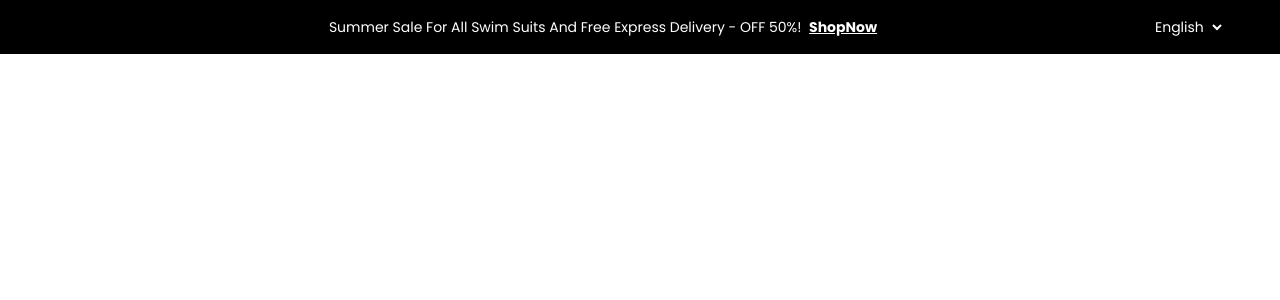
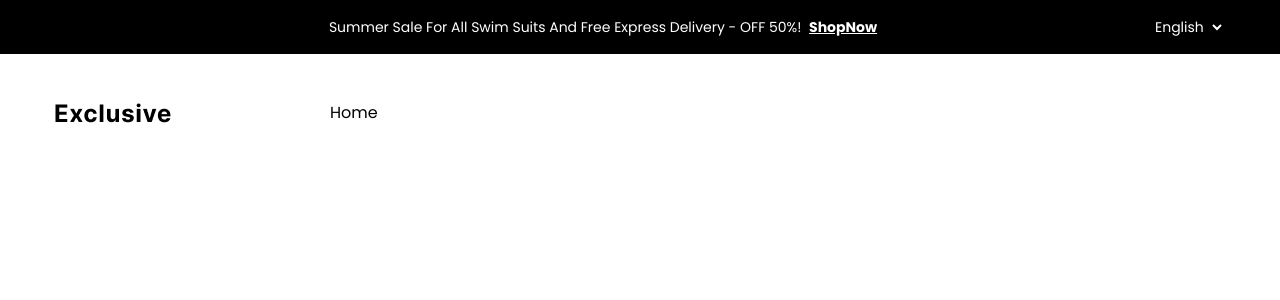
Before and after one commit to Fahim-Hossain-Munna/E-com, a Vue app: page / in a window 1280 px wide. Shown: the top 300 px of the page. Built offline with nearby package versions, Linux system fonts and the light colour scheme.

Commit message:
menu part design complete

```diff
--- a/src/components/Header/Header.vue
+++ b/src/components/Header/Header.vue
@@ -16,5 +16,20 @@
             </select>
         </div>
     </header>
-
+    <nav>
+        <div class="max-w-[1170px] mx-auto mt-[47px] mb-[23px] flex items-center">
+            <div class="w-[23.5%]">
+                <picture>
+                <img src="../../assets/uploads/logo/logo.png" alt="../../assets/uploads/logo/logo.png">
+                </picture>
+            </div>
+            <div class="w-[46.5%]">
+                <ul class="flex justify-start gap-12 font-pop text-base">
+                    <li class="relative after:transition-all after:duration-500 after:content-[''] after:absolute after:bottom-0 after:left-1/2 after:translate-x-[-50%] after:w-0 after:h-[2px] after:bg-black/50 hover:after:w-full" >
+                        <a href="#">Home</a>
+                    </li>
+                </ul>
+            </div>
+        </div>
+    </nav>
 </template>
```
